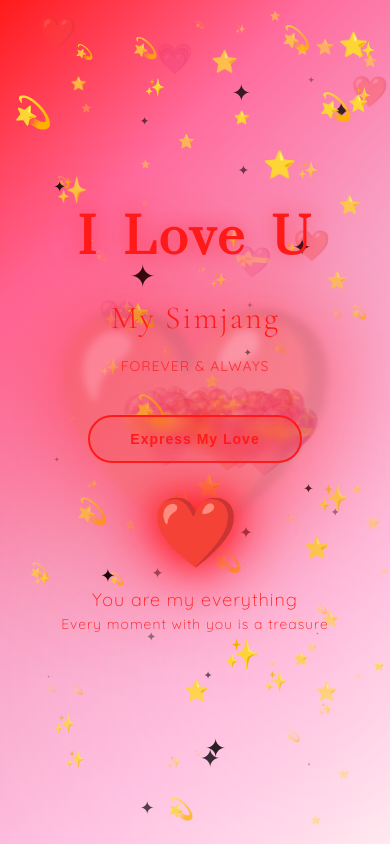
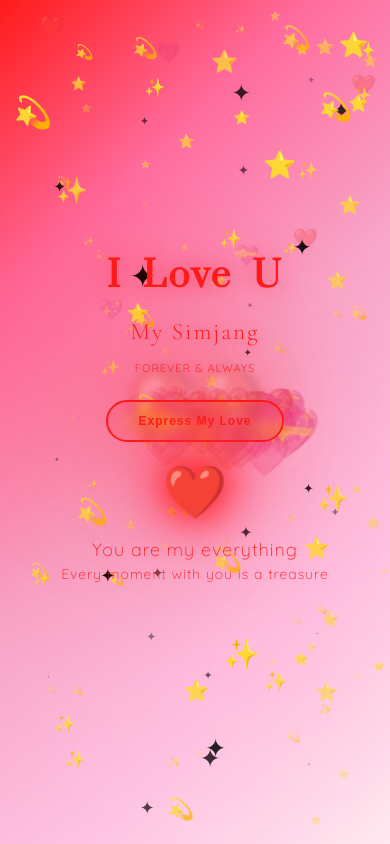
Before and after one commit to monami2005/Valentine-card, a plain HTML site: page valentin card.html in a window 390 px wide. Both pictures are taken after a click on the button "Express My Love". Drawn offline with nearby package versions, Linux system fonts and the light colour scheme.

Commit message:
Update valentin card.html

```diff
--- a/valentin card.html
+++ b/valentin card.html
@@ -69,6 +69,7 @@ body{
     text-align:center;
     width:90%;
     max-width:600px;
+    padding:20px;
 }
 
 /* Cinematic glowing heart - behind text */
@@ -224,11 +225,72 @@ body{
     75%{transform:scale(1.1)}
 }
 
-/* Responsive */
+/* Responsive - Tablets */
 @media(max-width:768px){
     .love-text{font-size:48px}
     .name-display{font-size:32px}
     .action-btn{padding:14px 40px;font-size:14px}
+    .cinematic-heart{font-size:150px}
+}
+
+/* Responsive - Large tablets */
+@media(max-width:600px){
+    .container{width:95%;padding:15px}
+    .love-text{font-size:clamp(36px,10vw,48px)}
+    .name-display{font-size:clamp(24px,7vw,32px)}
+    .subtitle{font-size:12px}
+    .action-btn{padding:13px 35px;font-size:13px;margin-top:30px}
+    .cinematic-heart{font-size:120px}
+    .heart-display{font-size:clamp(50px,12vw,100px)}
+}
+
+/* Responsive - Small phones */
+@media(max-width:480px){
+    body{height:100%;min-height:100vh}
+    .container{width:100%;padding:15px;max-width:100%}
+    .love-text{
+        font-size:clamp(32px,9vw,42px);
+        margin:15px 0;
+        letter-spacing:2px
+    }
+    .name-display{
+        font-size:clamp(20px,6vw,28px);
+        margin-top:20px
+    }
+    .subtitle{font-size:11px;margin-top:15px}
+    .action-btn{
+        padding:12px 30px;
+        font-size:12px;
+        margin-top:25px;
+        border-radius:40px
+    }
+    .cinematic-heart{font-size:100px}
+    .heart-display{font-size:clamp(45px,10vw,80px)}
+    .message-container{margin-top:20px}
+    .heart-float{font-size:20px}
+}
+
+/* Extra small phones - under 360px */
+@media(max-width:360px){
+    .container{padding:10px}
+    .love-text{
+        font-size:clamp(28px,8vw,36px);
+        margin:10px 0;
+        letter-spacing:1px;
+        word-spacing:5px
+    }
+    .name-display{
+        font-size:clamp(18px,5vw,24px);
+        margin-top:15px
+    }
+    .subtitle{font-size:10px;margin-top:12px}
+    .action-btn{
+        padding:11px 25px;
+        font-size:11px;
+        margin-top:20px
+    }
+    .cinematic-heart{font-size:80px}
+    .heart-float{font-size:16px}
 }
 </style>
 </head>
```
